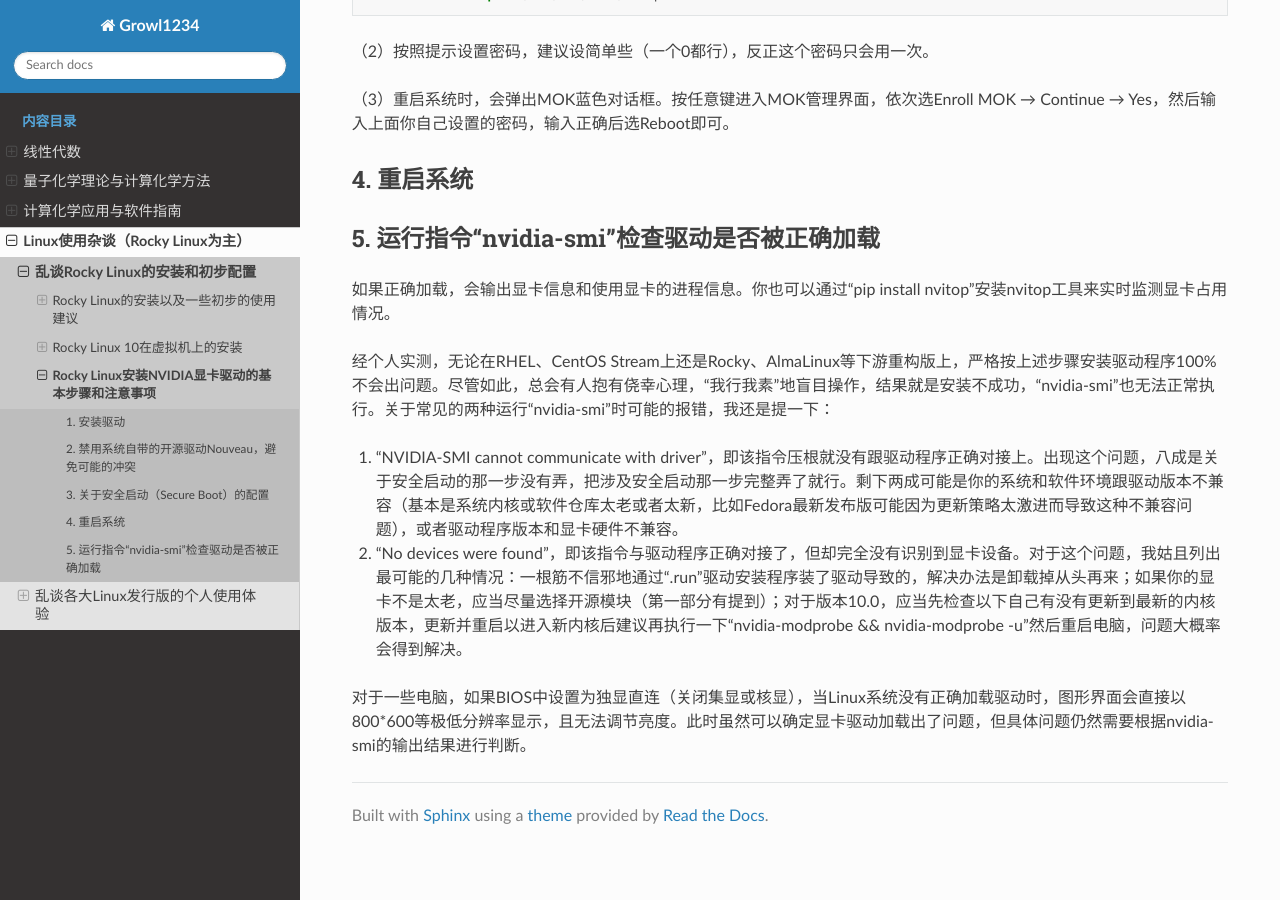
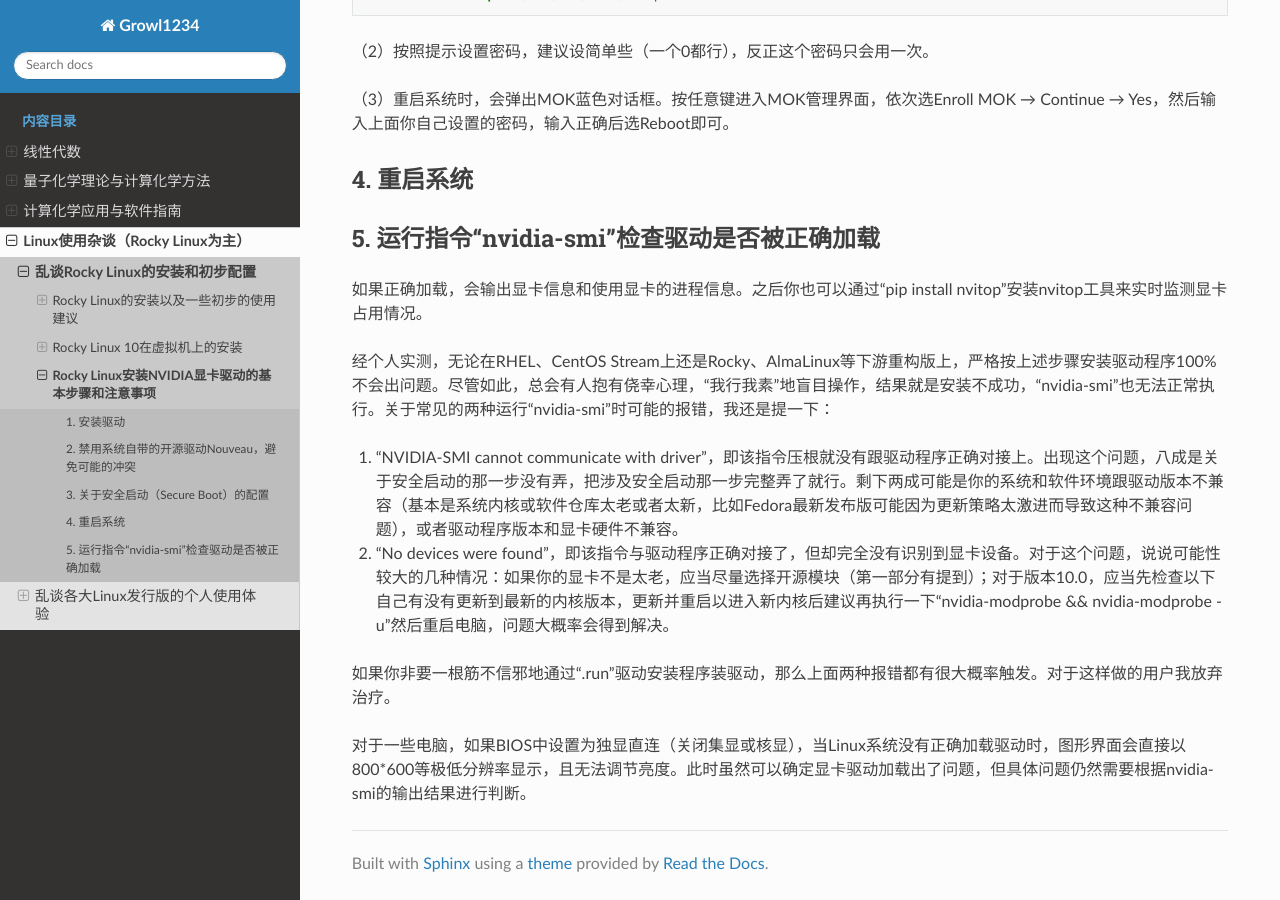
Before and after one commit to Growl1234/RTDProject, a Sphinx documentation site: the page built from source/linux/rocky/nvidia.md, in a window 1280 px wide and 900 px high, scrolled down 1086 px. Built offline with Sphinx 7.4.7 and the Read the Docs theme 3.1.0, drawn with Linux system fonts in a browser that asks for light colours.

Commit message:
Update nvidia.md

```diff
--- a/source/linux/rocky/nvidia.md
+++ b/source/linux/rocky/nvidia.md
@@ -42,12 +42,14 @@ sudo mokutil --import /var/lib/dkms/mok.pub
 
 ### 5. 运行指令“nvidia-smi”检查驱动是否被正确加载
 
-如果正确加载，会输出显卡信息和使用显卡的进程信息。你也可以通过“pip install nvitop”安装nvitop工具来实时监测显卡占用情况。
+如果正确加载，会输出显卡信息和使用显卡的进程信息。之后你也可以通过“pip install nvitop”安装nvitop工具来实时监测显卡占用情况。
 
 经个人实测，无论在RHEL、CentOS Stream上还是Rocky、AlmaLinux等下游重构版上，严格按上述步骤安装驱动程序100%不会出问题。尽管如此，总会有人抱有侥幸心理，“我行我素”地盲目操作，结果就是安装不成功，“nvidia-smi”也无法正常执行。关于常见的两种运行“nvidia-smi”时可能的报错，我还是提一下：
 
 1. “NVIDIA-SMI cannot communicate with driver”，即该指令压根就没有跟驱动程序正确对接上。出现这个问题，八成是关于安全启动的那一步没有弄，把涉及安全启动那一步完整弄了就行。剩下两成可能是你的系统和软件环境跟驱动版本不兼容（基本是系统内核或软件仓库太老或者太新，比如Fedora最新发布版可能因为更新策略太激进而导致这种不兼容问题），或者驱动程序版本和显卡硬件不兼容。
 
-2. “No devices were found”，即该指令与驱动程序正确对接了，但却完全没有识别到显卡设备。对于这个问题，我姑且列出最可能的几种情况：一根筋不信邪地通过“.run”驱动安装程序装了驱动导致的，解决办法是卸载掉从头再来；如果你的显卡不是太老，应当尽量选择开源模块（第一部分有提到）；对于版本10.0，应当先检查以下自己有没有更新到最新的内核版本，更新并重启以进入新内核后建议再执行一下“nvidia-modprobe && nvidia-modprobe -u”然后重启电脑，问题大概率会得到解决。
+2. “No devices were found”，即该指令与驱动程序正确对接了，但却完全没有识别到显卡设备。对于这个问题，说说可能性较大的几种情况：如果你的显卡不是太老，应当尽量选择开源模块（第一部分有提到）；对于版本10.0，应当先检查以下自己有没有更新到最新的内核版本，更新并重启以进入新内核后建议再执行一下“nvidia-modprobe && nvidia-modprobe -u”然后重启电脑，问题大概率会得到解决。
+
+如果你非要一根筋不信邪地通过“.run”驱动安装程序装驱动，那么上面两种报错都有很大概率触发。对于这样做的用户我放弃治疗。
 
 对于一些电脑，如果BIOS中设置为独显直连（关闭集显或核显），当Linux系统没有正确加载驱动时，图形界面会直接以800*600等极低分辨率显示，且无法调节亮度。此时虽然可以确定显卡驱动加载出了问题，但具体问题仍然需要根据nvidia-smi的输出结果进行判断。
```
